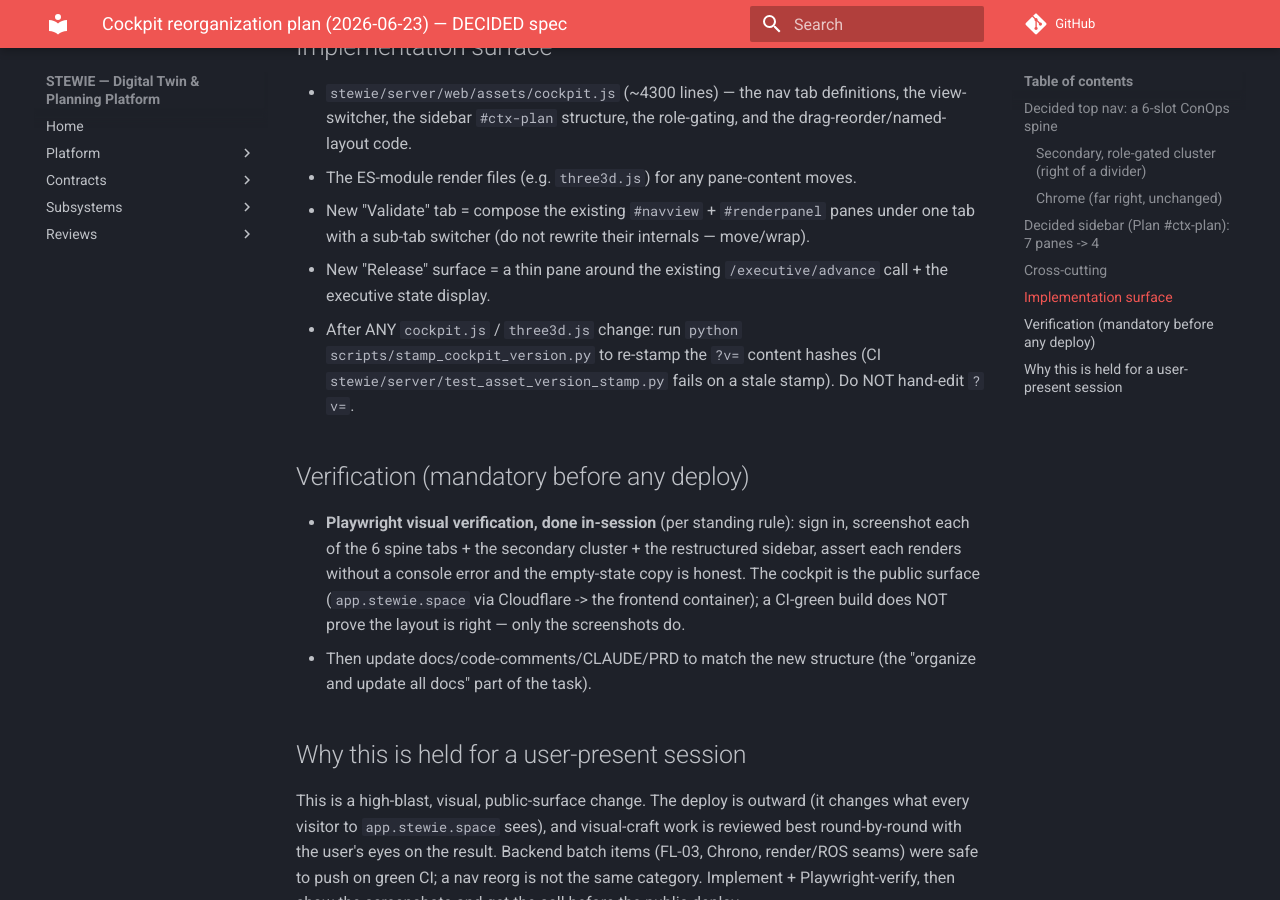
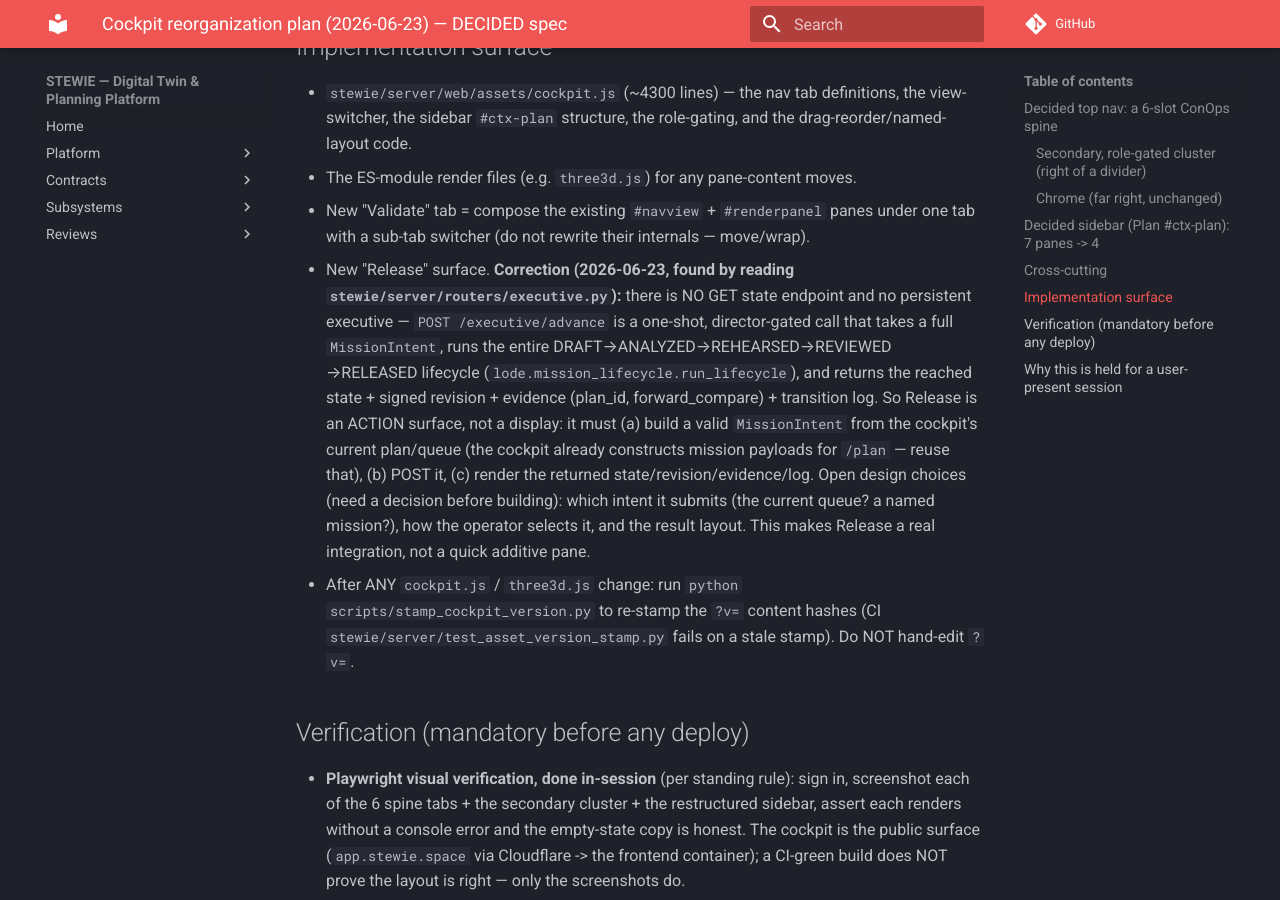
Before and after one commit to stewie-sw/stewie, an MkDocs documentation site: the page built from docs/cockpit_reorg_plan_2026-06-23.md, in a window 1280 px wide and 900 px high, scrolled down 2509 px. Built offline with MkDocs 1.6.1 and Material for MkDocs 9.7.7, drawn with Linux system fonts in a browser that asks for light colours; comment, search, counter and statistics services are not loaded.

Commit message:
cockpit reorg spec: correct the Release surface (action, not display; no GET state)
Reading stewie/server/routers/executive.py for the Release stage showed there is NO GET state endpoint
and no persistent executive: POST /executive/advance is a one-shot director-gated call that takes a full
MissionIntent, runs the whole DRAFT->RELEASED lifecycle, and returns the reached state + signed revision
+ evidence + transition log. So Release is an ACTION surface (build a MissionIntent from the current
plan -> POST -> render the result), not the 'thin display pane' the spec implied. Recorded the open design
choices (which intent to submit, mission selection, result layout) so the stage is accurately scoped.
Spec doc only.

```diff
--- a/docs/cockpit_reorg_plan_2026-06-23.md
+++ b/docs/cockpit_reorg_plan_2026-06-23.md
@@ -89,8 +89,16 @@ page-error/screenshot pass.
 - The ES-module render files (e.g. `three3d.js`) for any pane-content moves.
 - New "Validate" tab = compose the existing `#navview` + `#renderpanel` panes under one tab with a
   sub-tab switcher (do not rewrite their internals — move/wrap).
-- New "Release" surface = a thin pane around the existing `/executive/advance` call + the executive
-  state display.
+- New "Release" surface. **Correction (2026-06-23, found by reading `stewie/server/routers/executive.py`):**
+  there is NO GET state endpoint and no persistent executive — `POST /executive/advance` is a one-shot,
+  director-gated call that takes a full `MissionIntent`, runs the entire DRAFT→ANALYZED→REHEARSED→REVIEWED
+  →RELEASED lifecycle (`lode.mission_lifecycle.run_lifecycle`), and returns the reached state + signed
+  revision + evidence (plan_id, forward_compare) + transition log. So Release is an ACTION surface, not a
+  display: it must (a) build a valid `MissionIntent` from the cockpit's current plan/queue (the cockpit
+  already constructs mission payloads for `/plan` — reuse that), (b) POST it, (c) render the returned
+  state/revision/evidence/log. Open design choices (need a decision before building): which intent it
+  submits (the current queue? a named mission?), how the operator selects it, and the result layout. This
+  makes Release a real integration, not a quick additive pane.
 - After ANY `cockpit.js` / `three3d.js` change: run `python scripts/stamp_cockpit_version.py` to
   re-stamp the `?v=` content hashes (CI `stewie/server/test_asset_version_stamp.py` fails on a stale
   stamp). Do NOT hand-edit `?v=`.
```
